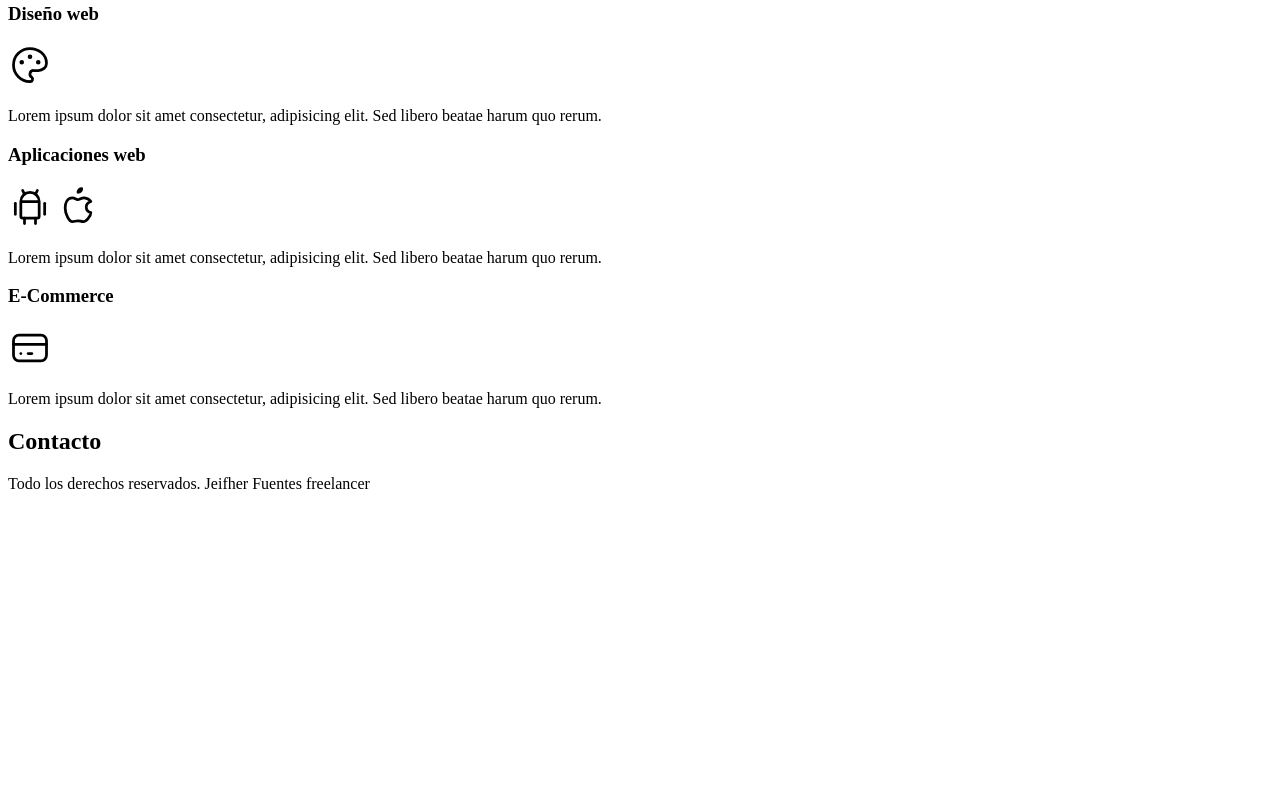
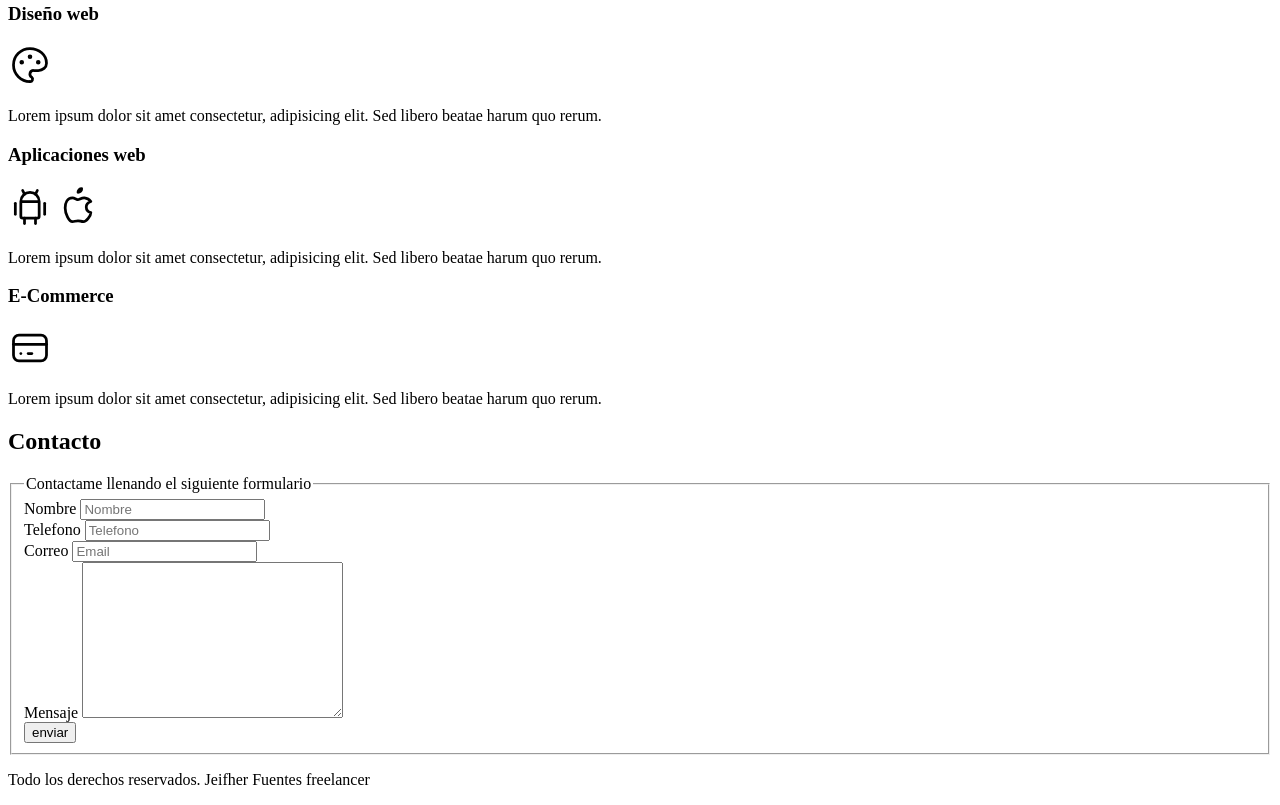
Before and after one commit to JeiFB/DisenadorFreelancer, a plain HTML site: page index.html in a window 1280 px wide. Shown: the part 396-1201 px from the top of the page. Before the commit the page ends 905 px from the top, so only its background shows below. Drawn offline with Linux system fonts and the light colour scheme.

Commit message:
agrege formulario

```diff
--- a/index.html
+++ b/index.html
@@ -84,6 +84,34 @@
 
     <section>
         <h2>Contacto</h2>
+        <fieldset>
+            <legend>Contactame llenando el siguiente formulario</legend>
+
+            <div>
+                <label for="">Nombre</label>
+                <input type="text" placeholder="Nombre">
+            </div>
+
+            <div>
+                <label for="">Telefono</label>
+                <input type="tel" placeholder="Telefono">
+            </div>
+
+            <div>
+                <label for="">Correo</label>
+                <input type="email" placeholder="Email">
+            </div>
+
+            <div>
+                <label for="">Mensaje</label>
+                <textarea name="" id="" cols="30" rows="10"></textarea>
+            </div>
+
+            <div>
+                <input type="submit" value="enviar">
+            </div>
+
+        </fieldset>
     </section>
 
     <footer>
```
